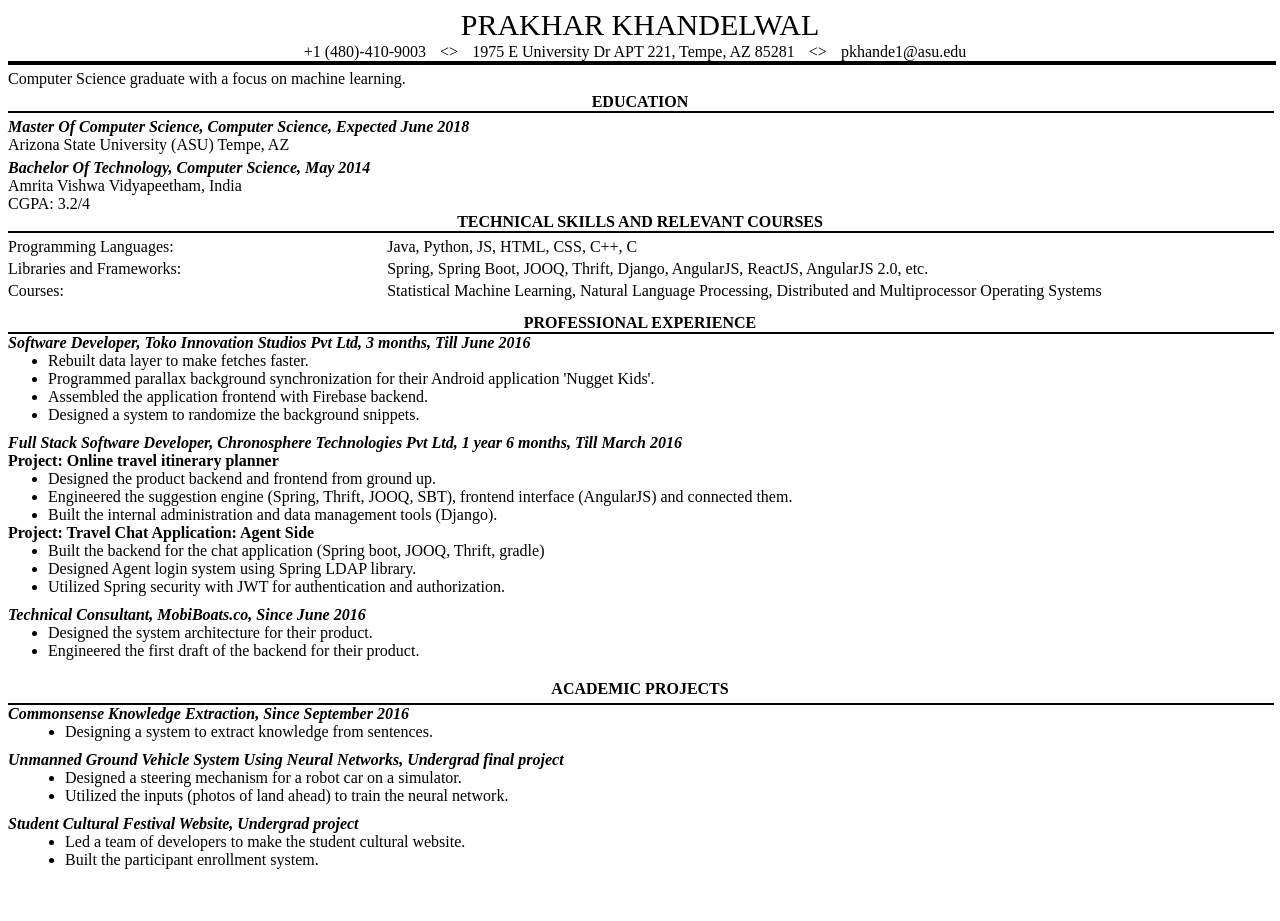
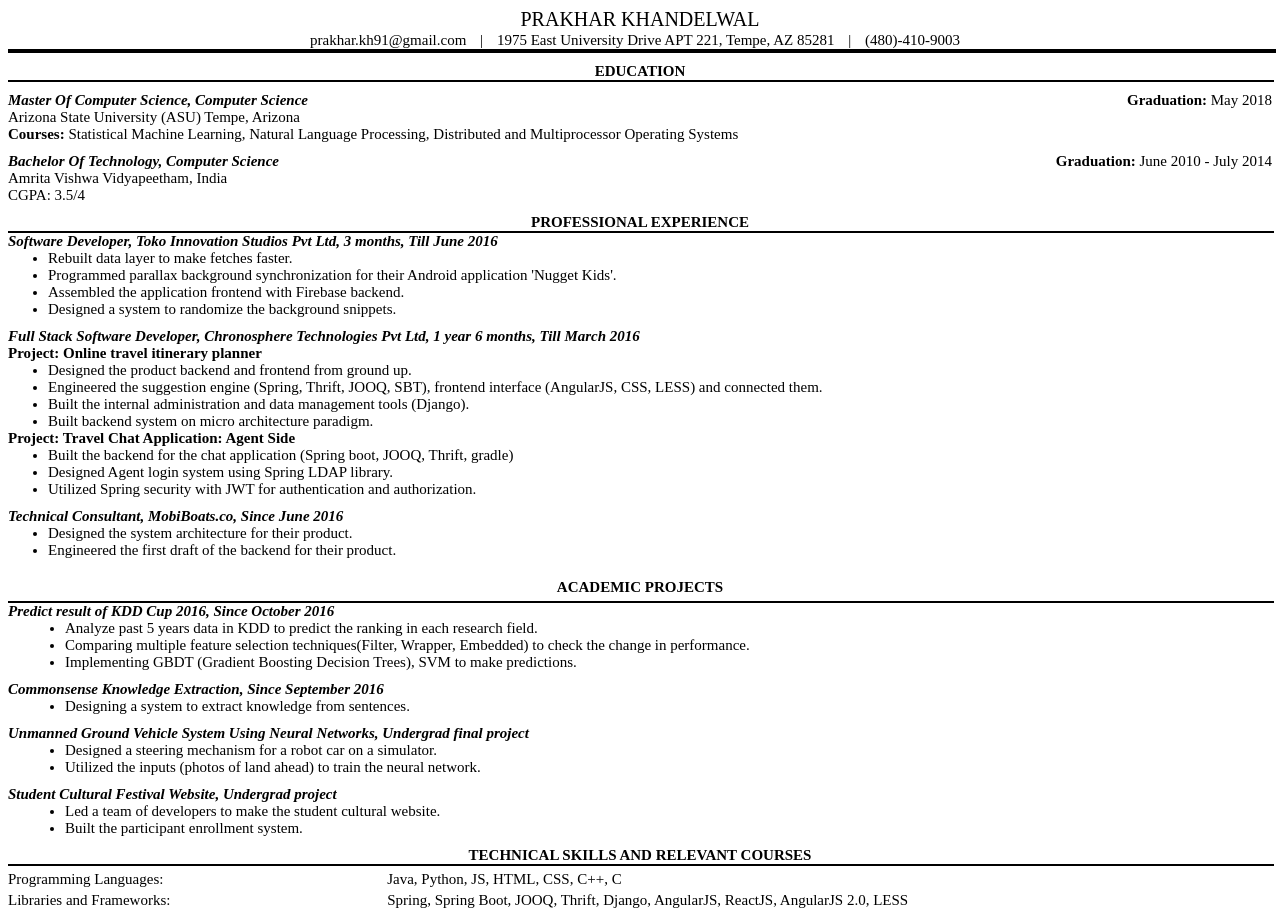
Before and after one commit to prakharkh91/prakharkh91.github.io, a plain HTML site: page info_test.html in a window 1280 px wide. Before the commit the page ends 887 px from the top, so only its background shows below. Drawn offline with Linux system fonts and the light colour scheme.

Commit message:
Modifying info test

```diff
--- a/info_test.html
+++ b/info_test.html
@@ -32,23 +32,23 @@
     </style>
 </head>
 
-<body style="font-size: 16px">
+<body style="font-size: 15px">
 
-<div style="width: 100%; display: block; text-align: center; font-size: 30px; text-transform: uppercase">Prakhar Khandelwal</div>
+<div style="width: 100%; display: block; text-align: center; font-size: 20px; text-transform: uppercase">Prakhar Khandelwal</div>
 <div class="name-and-address-header">
-    <div class="header-element">+1 (480)-410-9003</div>
-    <div class="header-element"><></div>
+    <div class="header-element">prakhar.kh91@gmail.com</div>
+    <div class="header-element">|</div>
     <div class="header-element">
-        1975 E University Dr APT 221, Tempe, AZ 85281
+        1975 East University Drive APT 221, Tempe, AZ 85281
     </div>
-    <div class="header-element"><></div>
-    <div class="header-element">pkhande1@asu.edu</div>
+    <div class="header-element">|</div>
+    <div class="header-element">(480)-410-9003</div>
 </div>
 
-<div style="width: 100%; border: 2px solid; "></div>
+<div style="width: 100%; border: 2px solid;"></div>
 
 <div style="padding-top: 5px; width: 100%; padding-bottom: 5px">
-    Computer Science graduate with a focus on machine learning.
+    <!--Computer Science graduate student seeking an internship for summer 2017. -->
 <!--
     <table style="width: 100%">
         <tr style="width: 100%">
@@ -71,34 +71,27 @@
 <div class="section-separator"></div>
 
     <div style="width: 100%; margin-top: 5px">
-        <div style="width: 100%; margin-top: 5px;">
-            <b><i>Master Of Computer Science, Computer Science, Expected June 2018</i></b>
+        <div style="width: 60%; float: left; margin-top: 5px;">
+            <b><i>Master Of Computer Science, Computer Science</i></b>
         </div>
-        Arizona State University (ASU) Tempe, AZ
+        <div style="width: 40%; float: right; text-align: right; margin-top: 5px;">
+            <b>Graduation: </b> May 2018
+        </div>
+        Arizona State University (ASU) Tempe, Arizona
+        <div style="width: 100%; ">
+            <b>Courses: </b> Statistical Machine Learning, Natural Language Processing, Distributed and Multiprocessor Operating Systems
+        </div>
     </div>
 
     <div style="width: 100%; margin-top: 5px">
-        <div style="width: 100%; margin-top: 5px;">
-            <b><i>Bachelor Of Technology, Computer Science, May 2014</i></b>
+        <div style="width: 60%; float: left; margin-top: 5px;">
+            <b><i>Bachelor Of Technology, Computer Science</i></b>
+        </div>
+        <div style="width: 40%; float: right; text-align: right; margin-top: 5px;">
+            <b>Graduation: </b> June 2010 - July 2014
         </div>
         <div style="width: 100%">Amrita Vishwa Vidyapeetham, India</div>
-        CGPA: 3.2/4
-    </div>
-
-<div style="text-align: center; text-transform: uppercase;">
-    <b>Technical Skills and Relevant Courses</b>
-</div>
-<div class="section-separator"></div>
-
-    <div class="any-section" style="margin-top: 5px">
-        <div style="width: 30%; display: inline-block; float: left">Programming Languages: </div>
-        <div style="width: 70%; float: left">Java, Python, JS, HTML, CSS, C++, C</div>
-    </div>
-    <div class="any-section">
-        <div style="width: 30%; display: inline-block; float: left">Libraries and Frameworks: </div>
-        <div style="width: 70%; float: left">
-            Spring, Spring Boot, JOOQ, Thrift, Django, AngularJS, ReactJS, AngularJS 2.0, etc.
-        </div>
+        CGPA: 3.5/4
     </div>
 
 <!--
@@ -111,14 +104,13 @@
         <div style="width: 30%; display: inline-block; float: left">Operating Systems: </div>
         <div style="width: 70%; float: left">Unix, MacOS, Windows, Android, iOS</div>
     </div>
--->
 
     <div class="any-section" >
         <div style="width: 30%; display: inline-block; float: left">Courses: </div>
         <div style="width: 70%; float: left">
-            Statistical Machine Learning, Natural Language Processing, Distributed and Multiprocessor Operating Systems
         </div>
     </div>
+-->
 
 
 <div style="text-align: center; text-transform: uppercase; padding-top: 10px">
@@ -153,8 +145,10 @@
         <div style="width: 100%">
             <ul style="margin: 0px">
                 <li>Designed the product backend and frontend from ground up.</li>
-                <li>Engineered the suggestion engine (Spring, Thrift, JOOQ, SBT), frontend interface (AngularJS) and connected them.</li>
+                <li>Engineered the suggestion engine (Spring, Thrift, JOOQ, SBT),
+                    frontend interface (AngularJS, CSS, LESS) and connected them.</li>
                 <li>Built the internal administration and data management tools (Django).</li>
+                <li>Built backend system on micro architecture paradigm.</li>
             </ul>
         </div>
 
@@ -195,6 +189,21 @@
         </div>
     </div>
 -->
+    <div class="any-section">
+        <div style="width: 100%">
+            <b><i>
+                Predict result of KDD Cup 2016, Since October 2016
+            </i></b>
+        </div>
+        <div style="width: 100%">
+            <ul style="margin-bottom: 10px">
+                <li>Analyze past 5 years data in KDD to predict the ranking in each research field.</li>
+                <li>Comparing multiple feature selection techniques(Filter, Wrapper, Embedded)
+                    to check the change in performance.</li>
+                <li>Implementing GBDT (Gradient Boosting Decision Trees), SVM to make predictions.</li>
+            </ul>
+        </div>
+    </div>
 
     <div class="any-section">
         <div style="width: 100%">
@@ -237,6 +246,22 @@
         </div>
     </div>
 
+<div style="text-align: center; text-transform: uppercase;">
+    <b>Technical Skills and Relevant Courses</b>
+</div>
+<div class="section-separator"></div>
+    <div class="any-section" style="margin-top: 5px">
+        <div style="width: 30%; display: inline-block; float: left">Programming Languages: </div>
+        <div style="width: 70%; float: left">Java, Python, JS, HTML, CSS, C++, C</div>
+    </div>
+    <div class="any-section">
+        <div style="width: 30%; display: inline-block; float: left">Libraries and Frameworks: </div>
+        <div style="width: 70%; float: left">
+            Spring, Spring Boot, JOOQ, Thrift, Django, AngularJS, ReactJS, AngularJS 2.0, LESS
+        </div>
+    </div>
+
+
 
 <div style="clear: both"></div>
 </body>
```
Also changed, not shown: 1 other file.
